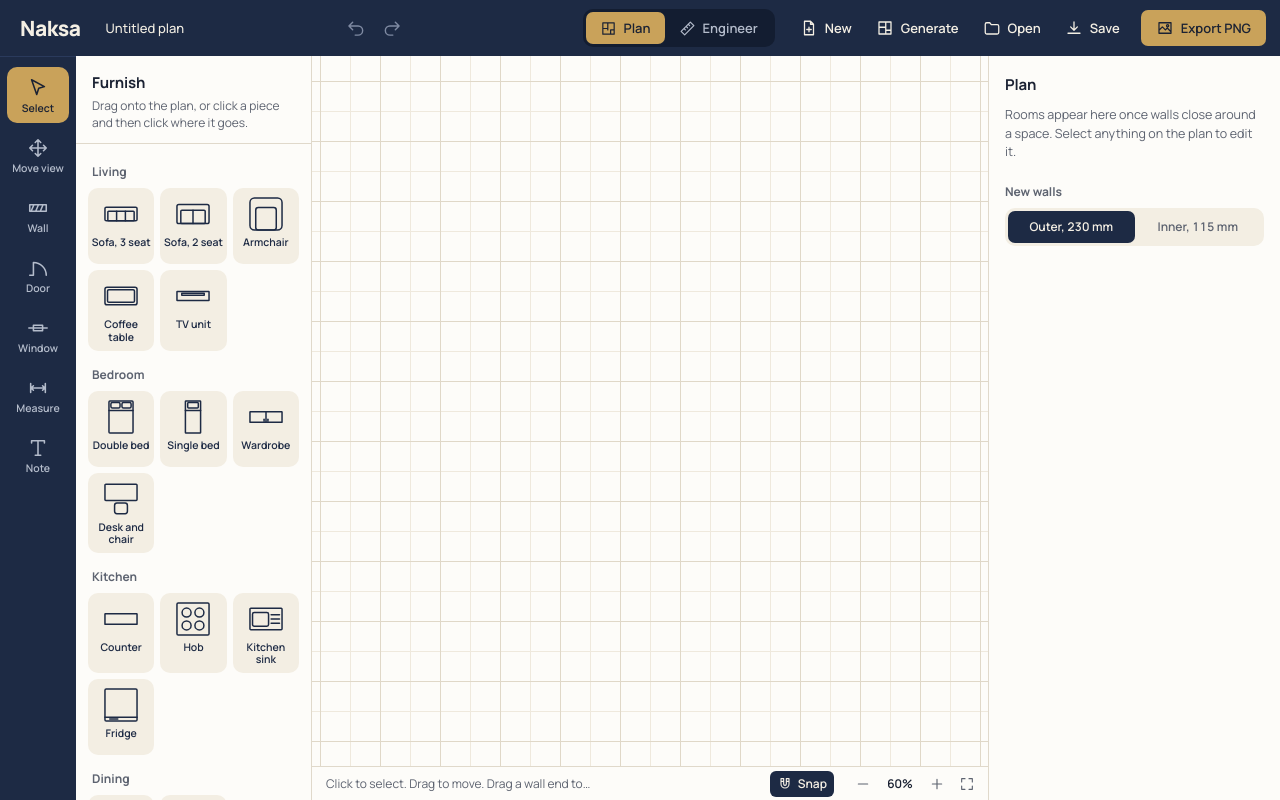
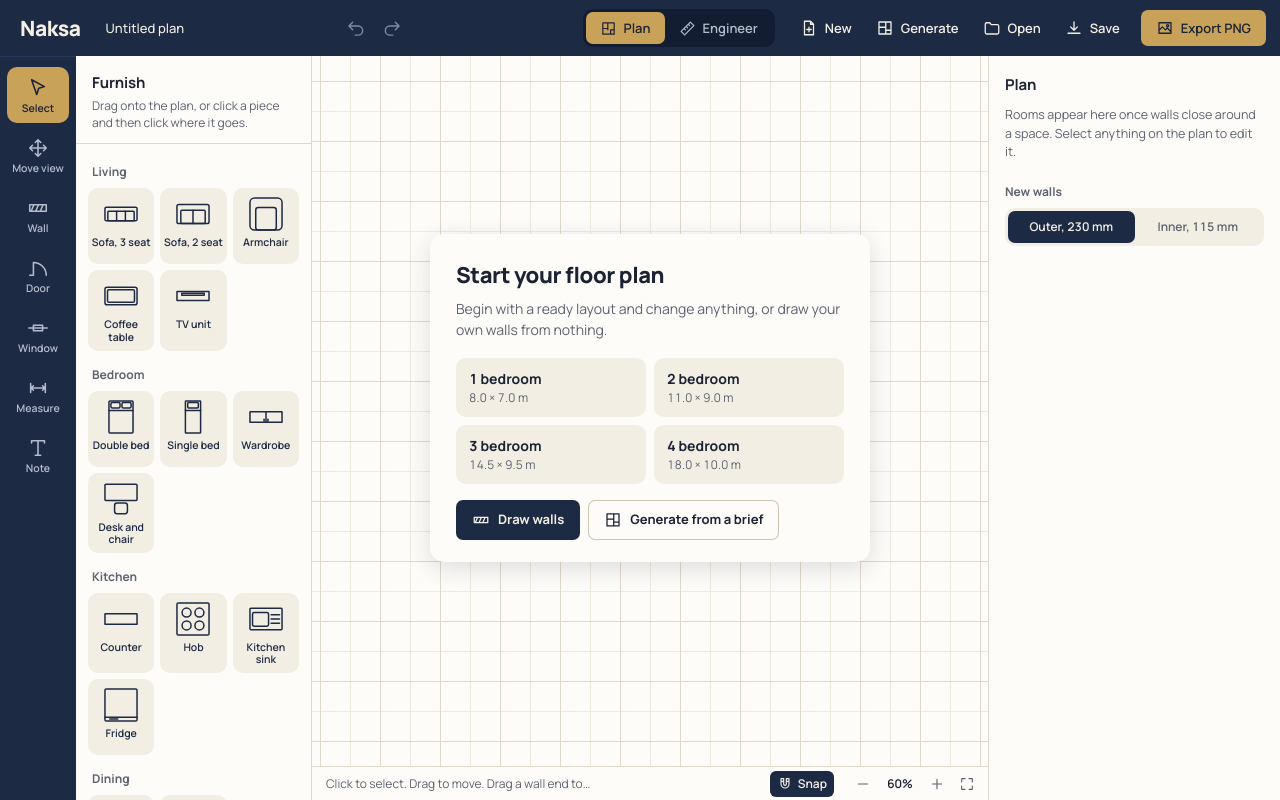
Before and after one commit to rawobj/naksa, a Next.js app: page / in a window 1280 px wide. Built offline with nearby package versions, Linux system fonts and the light colour scheme.

Commit message:
feat: add welcome screen with preset plans

```diff
--- a/src/editor/editor-atoms.ts
+++ b/src/editor/editor-atoms.ts
@@ -62,6 +62,10 @@ export const redrawAtom = atom(0);
 // Derived values, components using these only re-render when the value itself changes
 export const planNameAtom = atom((get) => get(planAtom).name);
 export const zoomAtom = atom((get) => get(viewportAtom).zoom);
+export const isBlankAtom = atom((get) => {
+  const plan = get(planAtom);
+  return plan.walls.length === 0 && plan.items.length === 0;
+});
 export const armedItemAtom = atom((get) =>
   get(toolAtom) === "item" ? get(pendingItemAtom) : null
 );
--- a/src/editor/editor.tsx
+++ b/src/editor/editor.tsx
@@ -1,7 +1,7 @@
 "use client";
 
 import { useCallback, useEffect, useMemo, useRef, useState } from "react";
-import { useStore } from "jotai";
+import { useAtomValue, useStore } from "jotai";
 import { removeFrom, updateIn } from "@/core/edit";
 import { emptyPlan, type Plan } from "@/core/model";
 import { PlanFileError } from "@/core/serialize";
@@ -25,6 +25,7 @@ import { snapPoint } from "./snap";
 import {
   commitAtom,
   fitRequestAtom,
+  isBlankAtom,
   LISTS,
   loadAtom,
   pendingItemAtom,
@@ -41,6 +42,7 @@ import {
 } from "./editor-atoms";
 import { createTools, type ToolHost } from "./tools";
 import { zoomAt } from "./viewport";
+import Welcome from "./welcome";
 import { cn } from "@/lib/utils";
 
 // Grid layout. Below 960px the side panel moves under the drawing,
@@ -63,6 +65,9 @@ export default function Editor() {
   const stageRef = useRef<HTMLDivElement>(null);
   const [generating, setGenerating] = useState(false);
   const [notice, setNotice] = useState("");
+  const [ready, setReady] = useState(false);
+  const tool = useAtomValue(toolAtom);
+  const blank = useAtomValue(isBlankAtom);
 
   // What the tools can use from the canvas (snapping at the current zoom, px to mm)
   const host = useMemo<ToolHost>(
@@ -109,6 +114,10 @@ export default function Editor() {
       store.set(loadAtom, saved);
       store.set(fitRequestAtom, (n) => n + 1);
     }
+    // Reason for setting this in an effect is that localStorage only exists in the browser,
+    // so the welcome screen has to wait until the saved plan (if any) is loaded.
+    // eslint-disable-next-line react-hooks/set-state-in-effect
+    setReady(true);
 
     // Save 400ms after the last change, not on every single edit
     let timer = 0;
@@ -314,6 +323,14 @@ export default function Editor() {
       >
         <div className="relative flex min-h-0 flex-1">
           <PlanCanvas tools={tools} host={host} />
+          {/* Welcome screen over an empty plan */}
+          {ready && blank && tool === "select" && (
+            <Welcome
+              onDraw={() => store.set(toolAtom, "wall")}
+              onPreset={replacePlan}
+              onGenerate={() => setGenerating(true)}
+            />
+          )}
         </div>
         <StatusBar tools={tools} centre={centre} />
       </main>
--- /dev/null
+++ b/src/editor/welcome.tsx
@@ -0,0 +1,61 @@
+"use client";
+
+import { generatePlan, PRESET_BRIEFS } from "@/core/generate";
+import type { Plan } from "@/core/model";
+import { Icon } from "./icons";
+
+type WelcomeProps = {
+  onDraw(): void;
+  onPreset(plan: Plan): void;
+  onGenerate(): void;
+};
+
+// Shown over an empty plan: three ways to begin
+export default function Welcome({
+  onDraw,
+  onPreset,
+  onGenerate,
+}: WelcomeProps) {
+  return (
+    <div className="absolute top-1/2 left-1/2 w-[min(440px,calc(100%-32px))] -translate-x-1/2 -translate-y-[54%] animate-settle rounded-[14px] bg-paper px-[26px] pt-[26px] pb-[22px] shadow-raised">
+      <h1 className="text-[22px] font-extrabold tracking-[-0.02em] text-balance">
+        Start your floor plan
+      </h1>
+      <p className="mt-1.5 text-sm leading-normal text-muted">
+        Begin with a ready layout and change anything, or draw your own walls
+        from nothing.
+      </p>
+
+      {/* Preset layouts */}
+      <div className="mt-[18px] grid grid-cols-2 gap-2">
+        {PRESET_BRIEFS.map((preset) => (
+          <button
+            key={preset.key}
+            className="flex flex-col gap-px rounded-big bg-tile px-[13px] py-[11px] text-left transition-[background] duration-150 ease-naksa hover:bg-tile-hover"
+            onClick={() => onPreset(generatePlan(preset.brief, 0))}
+          >
+            <strong className="text-sm">{preset.label}</strong>
+            <span className="text-xs text-muted">{preset.note}</span>
+          </button>
+        ))}
+      </div>
+
+      <div className="mt-4 flex flex-wrap gap-2">
+        <button
+          className="flex h-10 items-center gap-2 rounded-small bg-navy px-4 font-bold text-on-navy hover:bg-navy-raised"
+          onClick={onDraw}
+        >
+          <Icon name="wall" size={18} />
+          Draw walls
+        </button>
+        <button
+          className="flex h-10 items-center gap-2 rounded-small bg-transparent px-4 font-bold text-ink shadow-[inset_0_0_0_1px_var(--line-strong)] hover:bg-tile"
+          onClick={onGenerate}
+        >
+          <Icon name="generate" size={18} />
+          Generate from a brief
+        </button>
+      </div>
+    </div>
+  );
+}
```
